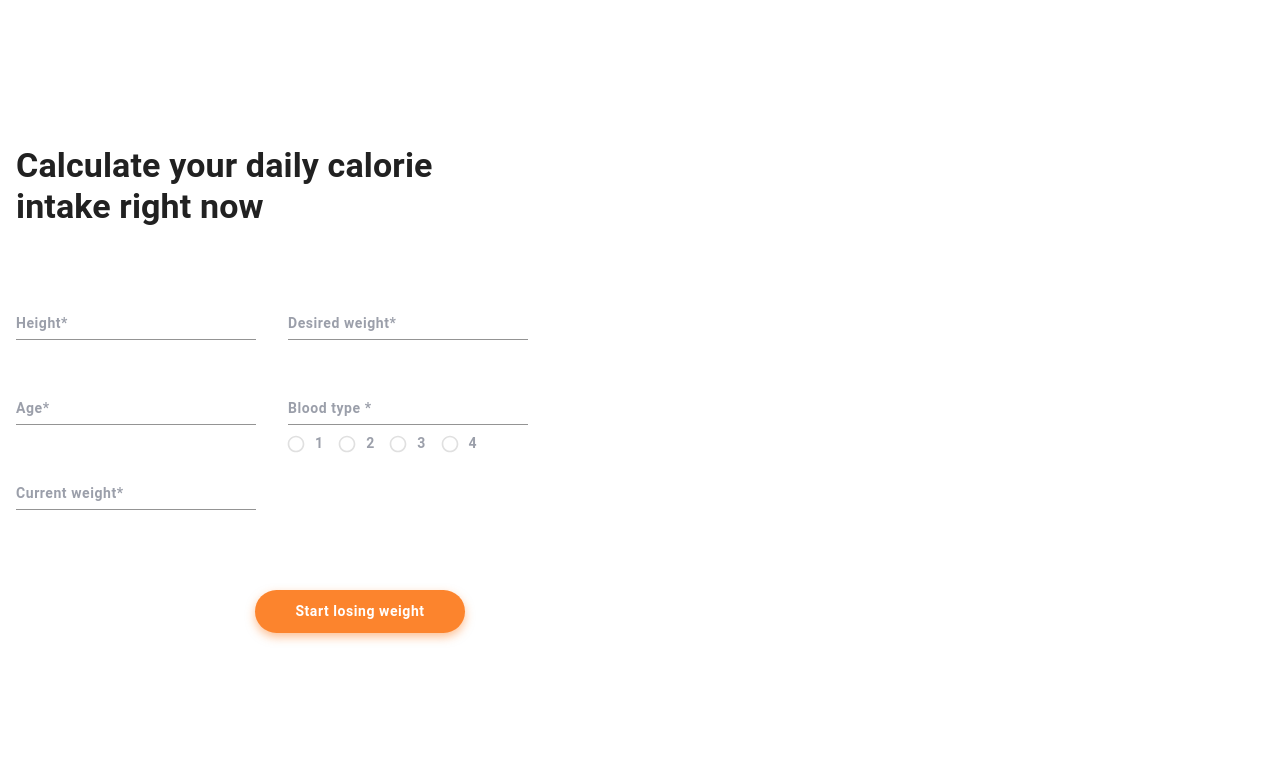
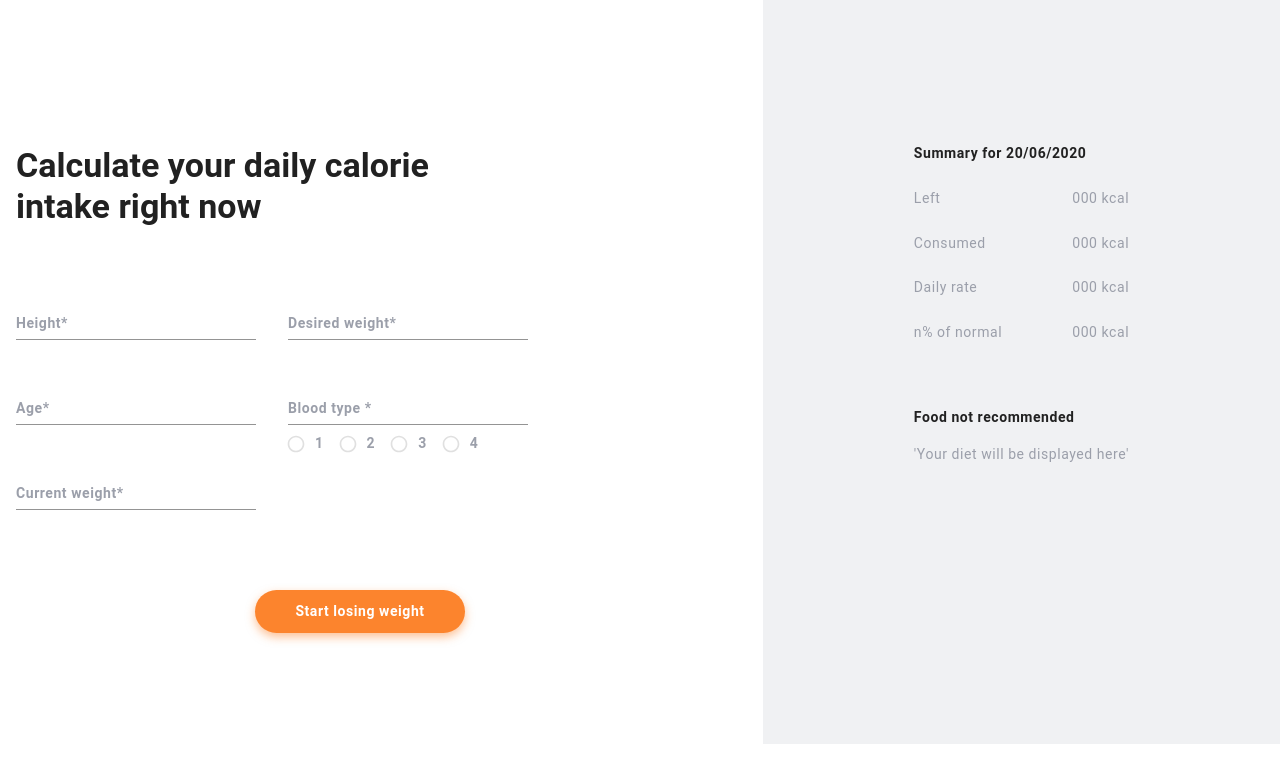
Before and after one commit to denyskuz/slimmom, a React (Create React App) app: page / in a window 1280 px wide. Shown: the top 782 px of the page. Built offline with nearby package versions, Linux system fonts and the light colour scheme.

Commit message:
Adding styles for Side Bar

```diff
--- a/src/components/Calculator/CalculatorContainer.jsx
+++ b/src/components/Calculator/CalculatorContainer.jsx
@@ -6,6 +6,7 @@ export const CalculatorContainer = styled(Grid)(({ theme }) => ({
     maxWidth: 240,
     marginTop: 32,
     marginLeft: 20,
+    paddingBottom: 41,
   },
   [theme.breakpoints.up('mobile')]: {
     maxWidth: 240 * 2 + 32,
@@ -13,9 +14,11 @@ export const CalculatorContainer = styled(Grid)(({ theme }) => ({
   [theme.breakpoints.between('mobile', 'tablet')]: {
     marginTop: 100,
     marginLeft: 20,
+    paddingBottom: 48,
   },
   [theme.breakpoints.up('tablet')]: {
     marginTop: 145,
     marginLeft: 16,
+    paddingBottom: 111,
   },
 }));
--- /dev/null
+++ b/src/components/CalculatorSummary/BadFoodContainer.jsx
@@ -0,0 +1,11 @@
+import { styled } from '@mui/system';
+import { Box } from '@mui/material';
+
+export const BadFoodContainer = styled(Box)(({ theme }) => ({
+  [theme.breakpoints.down('mobile')]: {
+    marginTop: 40,
+  },
+  [theme.breakpoints.between('mobile', 'tablet')]: {
+    marginLeft: 79,
+  },
+}));
--- /dev/null
+++ b/src/components/CalculatorSummary/BadFoodList.jsx
@@ -0,0 +1,37 @@
+import { List, Typography } from '@mui/material';
+import { SummaryListItem } from './SummaryListItem';
+
+export const BadFoodList = ({ data }) => {
+  if (!data) {
+    return (
+      <Typography
+        sx={theme => ({
+          ...theme.summaryListMargin,
+        })}
+      >
+        'Your diet will be displayed here'
+      </Typography>
+    );
+  }
+  return (
+    <List
+      sx={theme => ({
+        ...theme.summaryListMargin,
+      })}
+      component="ol"
+    >
+      <SummaryListItem disablePadding>
+        <Typography>Flour products</Typography>
+      </SummaryListItem>
+      <SummaryListItem disablePadding>
+        <Typography>Milk</Typography>
+      </SummaryListItem>
+      <SummaryListItem disablePadding>
+        <Typography>Red meat</Typography>
+      </SummaryListItem>
+      <SummaryListItem disablePadding>
+        <Typography>Smoked meats</Typography>
+      </SummaryListItem>
+    </List>
+  );
+};
--- /dev/null
+++ b/src/components/CalculatorSummary/CalculatorSummary.jsx
@@ -0,0 +1,24 @@
+import { Typography, Box } from '@mui/material';
+import { SideBarContainer } from './SideBarContainer';
+import { BadFoodList } from './BadFoodList';
+import { SummaryList } from './SummaryList';
+import { BadFoodContainer } from './BadFoodContainer';
+
+export const CalculatorSummary = () => {
+  return (
+    <SideBarContainer>
+      <Box>
+        <Typography variant="title3" component="h3">
+          Summary for 20/06/2020
+        </Typography>
+        <SummaryList />
+      </Box>
+      <BadFoodContainer>
+        <Typography variant="title3" component="h3">
+          Food not recommended
+        </Typography>
+        <BadFoodList />
+      </BadFoodContainer>
+    </SideBarContainer>
+  );
+};
--- /dev/null
+++ b/src/components/CalculatorSummary/SideBarContainer.jsx
@@ -0,0 +1,23 @@
+import { styled } from '@mui/system';
+import { Grid } from '@mui/material';
+
+export const SideBarContainer = styled(Grid)(({ theme }) => ({
+  background: '#F0F1F3',
+  [theme.breakpoints.down('mobile')]: {
+    padding: '40px 20px 24px 20px',
+    width: '100%',
+  },
+  [theme.breakpoints.between('mobile', 'tablet')]: {
+    display: 'flex',
+    padding: '80px 80px 80px 32px',
+    width: '100%',
+  },
+  [theme.breakpoints.up('tablet')]: {
+    display: 'grid',
+    alignContent: 'start',
+    justifyContent: 'center',
+    paddingTop: 145,
+    minWidth: 517,
+    gap: 60,
+  },
+}));
--- /dev/null
+++ b/src/components/CalculatorSummary/SummaryList.jsx
@@ -0,0 +1,30 @@
+import { List, Typography } from '@mui/material';
+import { SummaryListItem } from './SummaryListItem';
+
+export const SummaryList = ({ data }) => {
+  return (
+    <List
+      sx={theme => ({
+        ...theme.summaryListMargin,
+      })}
+      component="ol"
+    >
+      <SummaryListItem disablePadding>
+        <Typography>Left</Typography>
+        <Typography>000 kcal</Typography>
+      </SummaryListItem>
+      <SummaryListItem disablePadding>
+        <Typography noWrap>Consumed</Typography>
+        <Typography>000 kcal</Typography>
+      </SummaryListItem>
+      <SummaryListItem disablePadding>
+        <Typography>Daily rate</Typography>
+        <Typography>000 kcal</Typography>
+      </SummaryListItem>
+      <SummaryListItem disablePadding>
+        <Typography>n% of normal</Typography>
+        <Typography>000 kcal</Typography>
+      </SummaryListItem>
+    </List>
+  );
+};
--- /dev/null
+++ b/src/components/CalculatorSummary/SummaryListItem.jsx
@@ -0,0 +1,9 @@
+import { styled, ListItem } from '@mui/material';
+
+export const SummaryListItem = styled(ListItem)(() => ({
+  display: 'flex',
+  justifyContent: 'space-between',
+  '& + &': {
+    marginTop: 28,
+  },
+}));
--- a/src/pages/Calculator/Calculator.jsx
+++ b/src/pages/Calculator/Calculator.jsx
@@ -4,6 +4,7 @@ import { Typography, CssBaseline } from '@mui/material';
 import { CalorieForm } from 'components/CalculatorСalorieForm/CalorieForm';
 import { CalculatorContainer } from 'components/Calculator/CalculatorContainer';
 import { CalculatorPageContainer } from './CalculatorPageContainer';
+import { CalculatorSummary } from 'components/CalculatorSummary/CalculatorSummary';
 import { theme } from './theme';
 
 const Calculator = () => {
@@ -20,6 +21,7 @@ const Calculator = () => {
           </Typography>
           <CalorieForm />
         </CalculatorContainer>
+        <CalculatorSummary />
       </CalculatorPageContainer>
     </ThemeProvider>
   );
--- a/src/pages/Calculator/CalculatorPageContainer.jsx
+++ b/src/pages/Calculator/CalculatorPageContainer.jsx
@@ -4,6 +4,7 @@ import { Container } from '@mui/material';
 export const CalculatorPageContainer = styled(Container)(({ theme }) => ({
   padding: 0,
   display: 'flex',
+  justifyContent: 'space-between',
   [theme.breakpoints.down('mobile')]: {
     maxWidth: 320,
   },
@@ -12,6 +13,8 @@ export const CalculatorPageContainer = styled(Container)(({ theme }) => ({
   },
   [theme.breakpoints.up('tablet')]: {
     maxWidth: 1280,
+  },
+  [theme.breakpoints.down('tablet')]: {
     flexDirection: 'column',
   },
 }));
--- a/src/pages/Calculator/theme.jsx
+++ b/src/pages/Calculator/theme.jsx
@@ -11,6 +11,9 @@ export let theme = createTheme({
 });
 
 theme = createTheme(theme, {
+  summaryListMargin: {
+    marginTop: '20px',
+  },
   palette: {
     primary: {
       main: '#fc842d', //колір фокусу інпутів
@@ -32,14 +35,24 @@ theme = createTheme(theme, {
       //кастомний стиль заголовка калькулятора
       fontSize: 18,
       lineHeight: 1.44,
+      letterSpacing: 'normal',
       color: '#212121',
       [theme.breakpoints.up('mobile')]: {
         fontSize: 34,
         lineHeight: 1.2,
       },
     },
+    title3: {
+      //кастомний стиль підзаголовків калькулятора
+      fontSize: 14,
+      lineHeight: 1.2,
+      letterSpacing: '0.04em',
+      color: '#212121',
+    },
     body1: {
       fontSize: 14, //основний розмір текста
+      lineHeight: 1.2,
+      letterSpacing: '0.04em',
     },
     button: {
       fontWeight: 700,
```
